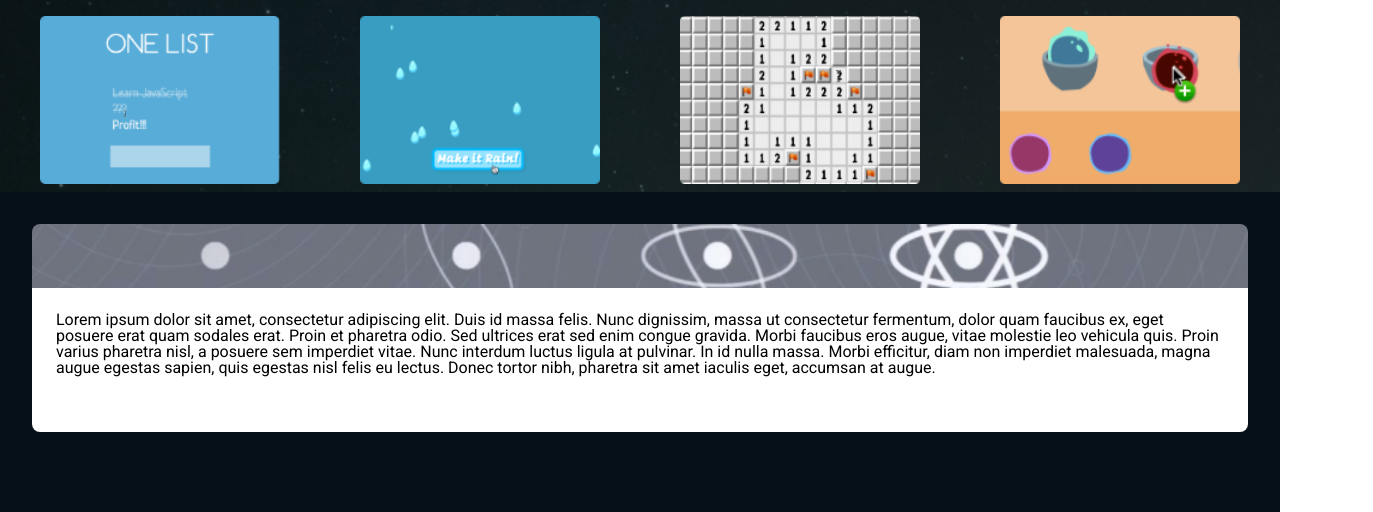
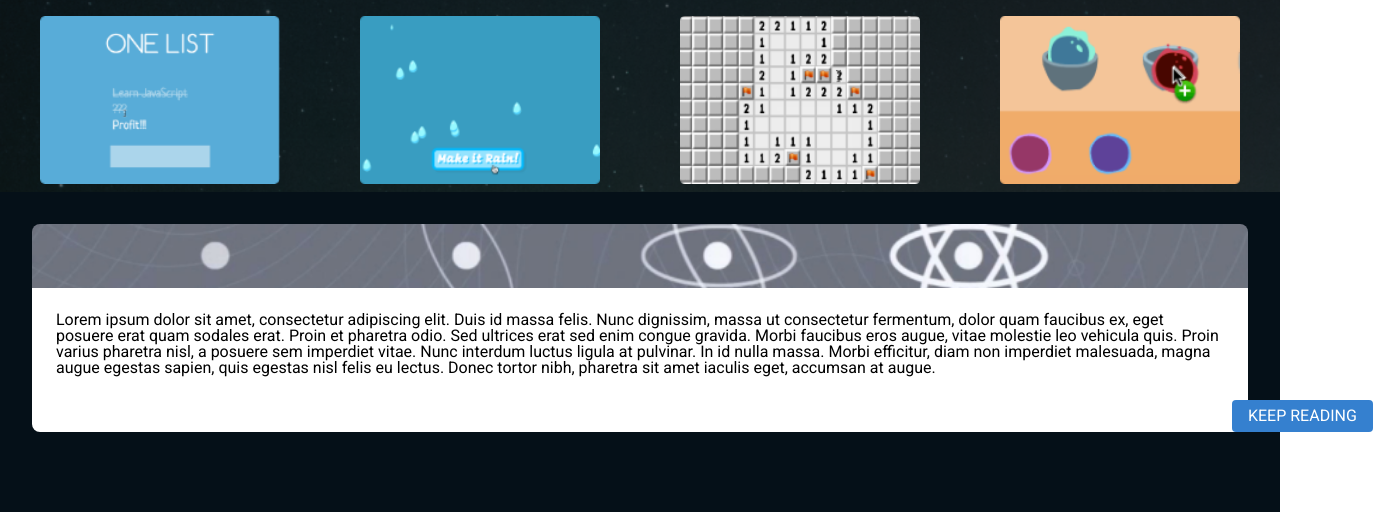
Before and after one commit to msolone/portfolio-site, a website: page public/index.html in a window 1280 px wide. Shown: the part 288-800 px from the top of the page, 1373 px wide, since content can reach past the window. Drawn offline with Linux system fonts and the light colour scheme.

Commit message:
Finished 'Keep Reading' Button

```diff
--- a/public/index.html
+++ b/public/index.html
@@ -48,6 +48,9 @@
           <article class="above-image-text">
               Lorem ipsum dolor sit amet, consectetur adipiscing elit. Duis id massa felis. Nunc dignissim, massa ut consectetur fermentum, dolor quam faucibus ex, eget posuere erat quam sodales erat. Proin et pharetra odio. Sed ultrices erat sed enim congue gravida. Morbi faucibus eros augue, vitae molestie leo vehicula quis. Proin varius pharetra nisl, a posuere sem imperdiet vitae. Nunc interdum luctus ligula at pulvinar. In id nulla massa. Morbi efficitur, diam non imperdiet malesuada, magna augue egestas sapien, quis egestas nisl felis eu lectus. Donec tortor nibh, pharetra sit amet iaculis eget, accumsan at augue.
           </article>
+          <p class='keep-reading'>KEEP READING</p>
+          </section>
+
 
 
         <!-- </section>
--- a/public/screen.css
+++ b/public/screen.css
@@ -131,3 +131,19 @@ border-radius: 0 0 0.5em 0.5em;
   font-family: 'Roboto', sans-serif;
   height: 6em;
 }
+
+.keep-reading {
+  height: 2em;
+  margin-left: 75em;
+  bottom: 4em;
+  position: absolute;
+  width: 8em;
+  justify-content: center;
+  align-items: center;
+  display: flex;
+  border-radius: 0.25em;
+  font-family: 'Roboto';
+  background: #3580CF;
+  padding: 0 0.4em;
+  color: white;
+}
```
